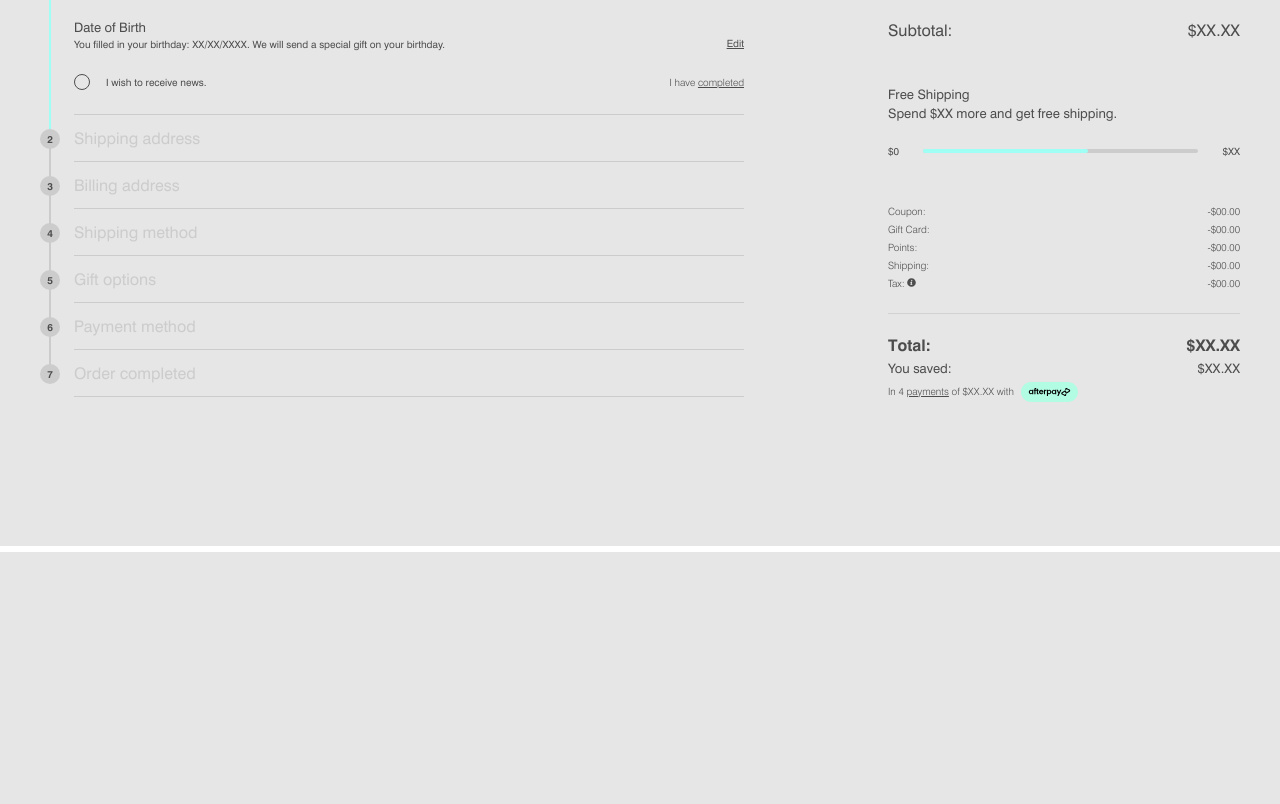
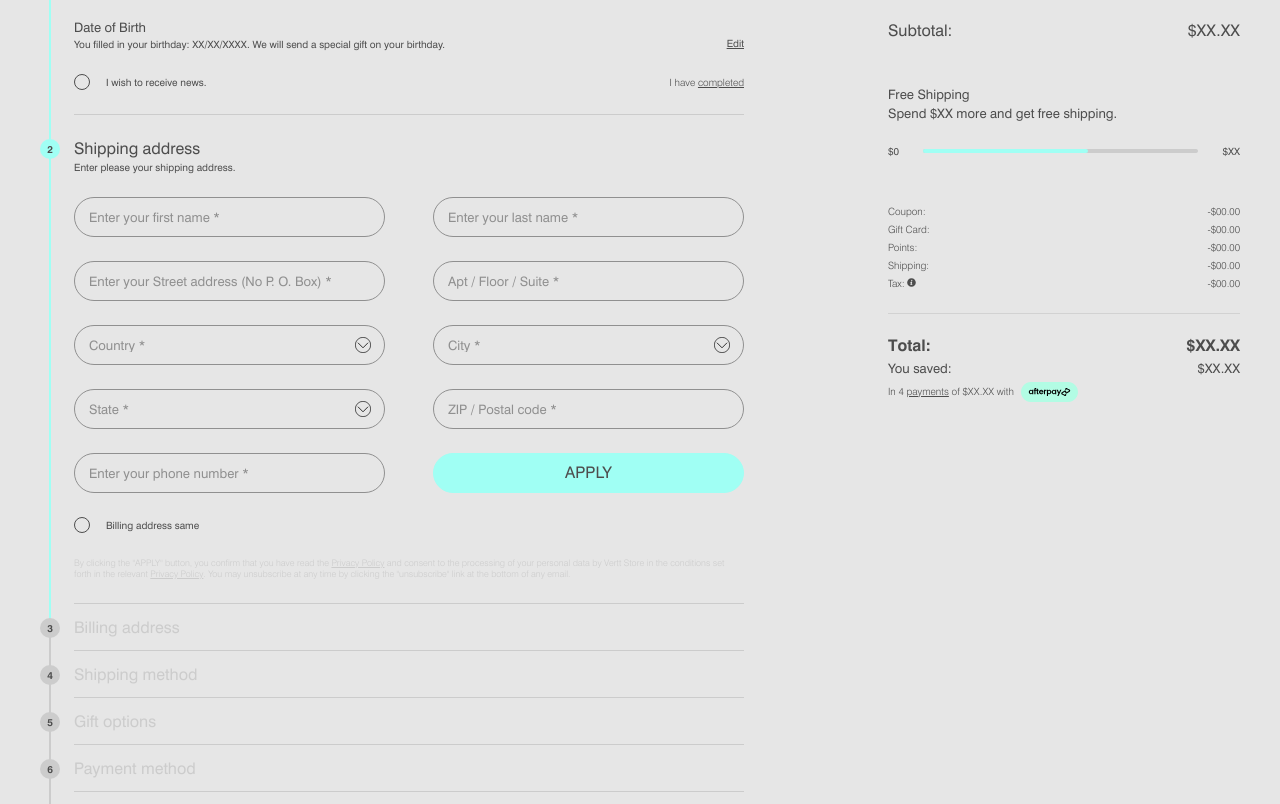
Before and after one commit to Syrone/Vertt-checkout, a website: page app/index.html in a window 1280 px wide. Shown: the part 544-1348 px from the top of the page. Before the commit the page ends 1096 px from the top, so only its background shows below. Drawn offline with nearby package versions, Linux system fonts and the light colour scheme; files that its build step writes are made by us from their sources.

Commit message:
added 2 step

```diff
--- a/app/index.html
+++ b/app/index.html
@@ -29,7 +29,7 @@
 										*Required fields
 									</span>
 								</div>
-								<form class="checkout-signin">
+								<form class="checkout-form">
 									<div class="checkout-signin-start">
 										<input type="email" name="email" class="field" placeholder="Enter your email *" required>
 										<input type="password" name="password" class="field" placeholder="Enter password *" required>
@@ -77,7 +77,7 @@
 										*Required fields
 									</span>
 								</div>
-								<form class="checkout-signin">
+								<form class="checkout-form">
 									<div class="checkout-select-start">
 										<div class="wrapper-select">
 											<select name="month" class="field-select" required>
@@ -145,7 +145,8 @@
 										</h3>
 										<div class="checkout-subtitle">
 											<p>
-												You filled in your birthday: <span>XX/XX/XXXX</span>. We will send a special gift on your birthday.
+												You filled in your birthday: <span>XX/XX/XXXX</span>. We will send a special gift on your
+												birthday.
 											</p>
 
 											<button type="button" class="btn btn-link">Edit</button>
@@ -167,7 +168,7 @@
 						</div>
 					</div>
 
-					<div class="checkout-step" data-checkout-collapse="false">
+					<div class="checkout-step" data-checkout-collapse="true">
 						<span class="checkout-step-current">
 							2
 						</span>
@@ -175,50 +176,61 @@
 							<h2 class="checkout-title">
 								Shipping address
 							</h2>
-							<div class="checkout-step-content" data-step-collapse="false">
+							<div class="checkout-step-content" data-step-collapse="true">
 								<div class="checkout-subtitle">
 									<p>
-										Please enter your information to continue as a new client or sing in to your personal account.
+										Enter please your shipping address.
 									</p>
-									<span class="required">
-										*Required fields
-									</span>
 								</div>
-								<form class="checkout-signin">
-									<div class="checkout-signin-start">
-										<input type="email" name="email" class="field" placeholder="Enter your email *" required>
-										<input type="password" name="password" class="field" placeholder="Enter password *" required>
+								<form class="checkout-form">
+									<input type="text" class="field" name="firstName" placeholder="Enter your first name *">
+									<input type="text" class="field" name="lastName" placeholder="Enter your last name *">
+									<input type="text" class="field" name="street"
+										placeholder="Enter your Street address (No P. O. Box) *">
+									<input type="text" class="field" name="floor" placeholder="Apt / Floor / Suite *">
+									<div class="wrapper-select">
+										<select class="field-select" name="country" required>
+											<option value="">Country *</option>
+											<option value="1">First</option>
+											<option value="2">Second</option>
+											<option value="3">Third</option>
+										</select>
+									</div>
+									<div class="wrapper-select">
+										<select class="field-select" name="city" required>
+											<option value="">City *</option>
+											<option value="1">First</option>
+											<option value="2">Second</option>
+											<option value="3">Third</option>
+										</select>
+									</div>
+									<div class="wrapper-select">
+										<select class="field-select" name="state" required>
+											<option value="">State *</option>
+											<option value="1">First</option>
+											<option value="2">Second</option>
+											<option value="3">Third</option>
+										</select>
+									</div>
+									<input type="text" class="field" name="zip" placeholder="ZIP / Postal code *">
+									<input type="tel" class="field" name="phone" placeholder="Enter your phone number *">
+									<button type="submit" class="btn btn-primary">
+										Apply
+									</button>
 
-										<div class="checkout-step-end">
-											<label class="checkbox-label">
-												<input type="checkbox" name="checkbox" class="checkbox">
-												<span class="checkbox-label-text">Remember Me</span>
-											</label>
+									<div class="checkout-step-hint">
+										<label class="checkbox-label">
+											<input type="checkbox" name="checkbox" class="checkbox">
+											<span class="checkbox-label-text">Billing address same</span>
+										</label>
 
-											<span class="hint">
-												Forgot your <a href="#" class="btn btn-link">password</a>?
-											</span>
-										</div>
-									</div>
-
-									<div class="checkout-signin-end">
-										<button type="submit" class="btn btn-primary">
-											Sign in
-										</button>
-										<button type="button" class="btn btn-apple">
-											<span class="icon">
-												<svg>
-													<use xlink:href="./images/icons/apple.svg#svg-apple"></use>
-												</svg>
-											</span>
-											Sign in with Apple
-										</button>
-
-										<div class="checkout-step-end">
-											<span class="hint">
-												No <a href="#" class="btn btn-link">account</a> yet?
-											</span>
-										</div>
+										<p class="hint">
+											By clicking the "APPLY" button, you confirm that you have read the <a href="#"
+												class="btn btn-link">Privacy Policy</a> and consent to the processing of your personal data by
+											Vertt Store in the conditions set forth in the relevant <a href="#" class="btn btn-link">Privacy
+												Policy</a>.
+											You may unsubscribe at any time by clicking the "unsubscribe" link at the bottom of any email.
+										</p>
 									</div>
 								</form>
 							</div>
@@ -242,7 +254,7 @@
 										*Required fields
 									</span>
 								</div>
-								<form class="checkout-signin">
+								<form class="checkout-form">
 									<div class="checkout-signin-start">
 										<input type="email" name="email" class="field" placeholder="Enter your email *" required>
 										<input type="password" name="password" class="field" placeholder="Enter password *" required>
@@ -300,7 +312,7 @@
 										*Required fields
 									</span>
 								</div>
-								<form class="checkout-signin">
+								<form class="checkout-form">
 									<div class="checkout-signin-start">
 										<input type="email" name="email" class="field" placeholder="Enter your email *" required>
 										<input type="password" name="password" class="field" placeholder="Enter password *" required>
@@ -358,7 +370,7 @@
 										*Required fields
 									</span>
 								</div>
-								<form class="checkout-signin">
+								<form class="checkout-form">
 									<div class="checkout-signin-start">
 										<input type="email" name="email" class="field" placeholder="Enter your email *" required>
 										<input type="password" name="password" class="field" placeholder="Enter password *" required>
@@ -416,7 +428,7 @@
 										*Required fields
 									</span>
 								</div>
-								<form class="checkout-signin">
+								<form class="checkout-form">
 									<div class="checkout-signin-start">
 										<input type="email" name="email" class="field" placeholder="Enter your email *" required>
 										<input type="password" name="password" class="field" placeholder="Enter password *" required>
@@ -474,7 +486,7 @@
 										*Required fields
 									</span>
 								</div>
-								<form class="checkout-signin">
+								<form class="checkout-form">
 									<div class="checkout-signin-start">
 										<input type="email" name="email" class="field" placeholder="Enter your email *" required>
 										<input type="password" name="password" class="field" placeholder="Enter password *" required>
@@ -670,7 +682,8 @@
 							You saved: <span>$XX.XX</span>
 						</div>
 						<p class="order-total-text">
-							In 4 <a href="#" class="btn btn-link">payments</a> of <span>$XX.XX</span> with <img src="./images/icons/afterpay.svg" width="58" loading="lazy" alt="Afterpay">
+							In 4 <a href="#" class="btn btn-link">payments</a> of <span>$XX.XX</span> with <img
+								src="./images/icons/afterpay.svg" width="58" loading="lazy" alt="Afterpay">
 						</p>
 					</div>
 				</aside>
--- a/app/styles/sass/blocks/checkout.sass
+++ b/app/styles/sass/blocks/checkout.sass
@@ -143,7 +143,7 @@
 	transition: max-height 600ms ease-in-out
 
 //** (Start) First Content First Step **//
-.checkout-signin
+.checkout-form
 	display: flex
 	flex-wrap: wrap
 	gap: 24px 48px
@@ -151,9 +151,21 @@
 	& > *
 		flex: 0 0 calc( 50% - 24px )
 
+	& > .checkout-step-hint,
 	& > .checkout-step-end
 		width: 100%
 		flex-basis: 100%
+
+	& > .checkout-step-hint
+		display: flex
+		flex-direction: column
+		gap: 24px
+
+		.hint
+			font-size: 9px
+			color: var(--gray-color)
+
+	& > .checkout-step-end
 		align-items: center
 		gap: 24px 48px
 
@@ -303,7 +315,7 @@
 		& > .container
 			gap: 40px
 
-	.checkout-signin
+	.checkout-form
 		gap: 24px
 
 		& > *
@@ -324,7 +336,7 @@
 			padding-left: 16px
 			padding-right: 16px
 
-	.checkout-signin
+	.checkout-form
 
 		& > *
 			flex-basis: 100%
@@ -341,7 +353,7 @@
 		& > .container
 			grid-template-columns: 1fr
 
-	.checkout-signin
+	.checkout-form
 
 		& > *
 			flex-basis: calc( 50% - 12px )
@@ -353,7 +365,7 @@
 
 @media (max-width: 576px)
 
-	.checkout-signin
+	.checkout-form
 
 		& > *
 			flex-basis: 100%
```
Also changed, not shown: app/css/app.min.css, dist/css/app.min.css, dist/index.html.
